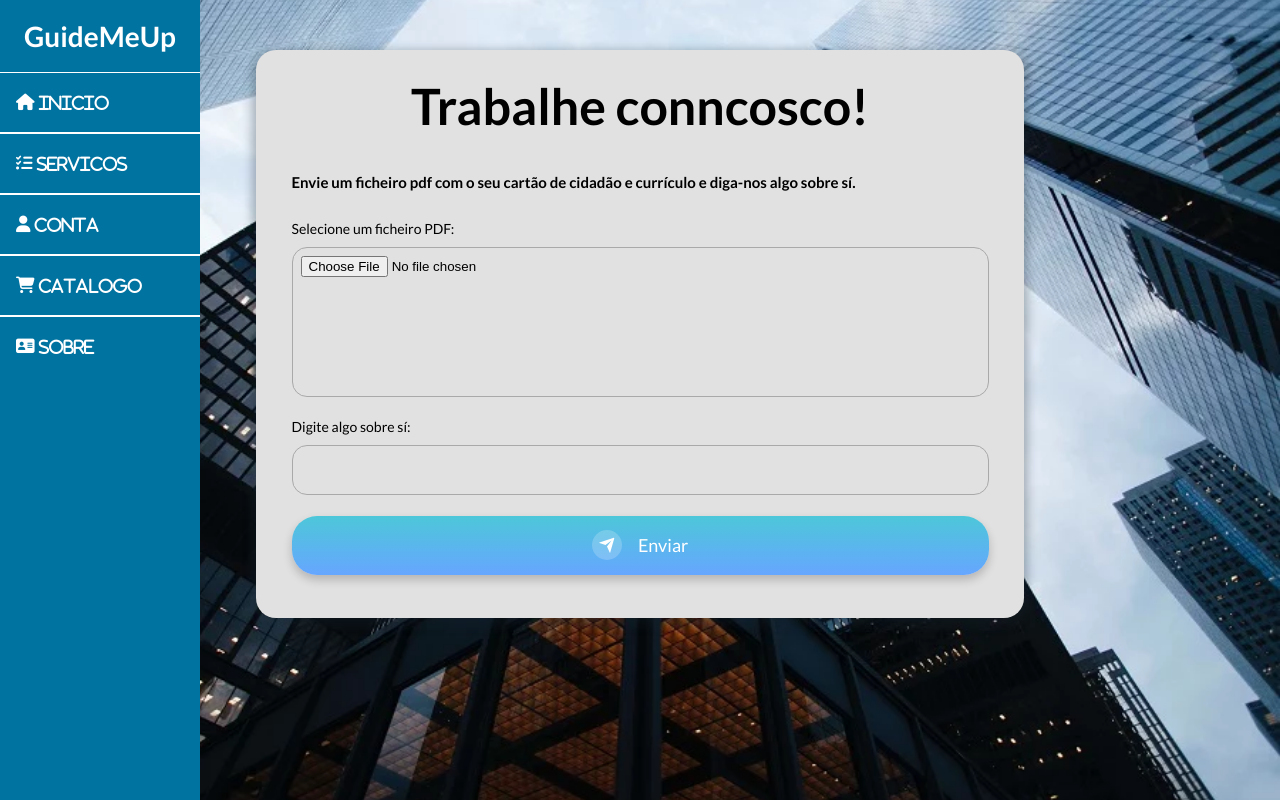
After one commit to TymeRod/AS-705, a Python web app: template templates/contrato.html in a window 1280 px wide. The commit adds this page. Run offline with Jinja, Linux system fonts and the light colour scheme; the template is opened without the code that fills it, so the values that code supplies are empty; some libraries are stand-ins or nearby versions.

Commit message:
contrato e mudanças

```diff
--- /dev/null
+++ b/templates/contrato.html
@@ -0,0 +1,226 @@
+<!DOCTYPE html>
+<html>
+<head>
+    <title>GuideMeUp</title>
+    <link href="../css/main.css" rel="stylesheet" />
+    <script src="../css/js/main.js"></script>
+
+    <meta name="viewport" content="width=device-width, initial-scale=1.0">
+    <script src="https://kit.fontawesome.com/56b0a879ad.js" crossorigin="anonymous"></script>
+
+    <style>
+        @import 'https://fonts.googleapis.com/css?family=Lato:400,600,700&subset=latin-ext';
+        body {
+  background: #ececec;
+  font-family: 'Lato';
+  padding: 10px 0;
+  margin: 0;
+  font-size: 14px;
+  overflow-x: hidden;
+  min-width: 345px;
+}
+* {
+  box-sizing: border-box;
+}
+
+
+h1 {
+  text-align: center;
+}
+form {
+  max-width: 768px;
+  display: block;
+  background: #e2e1e1;;
+  border-radius: 20px;
+  padding: 25px;
+  margin: 40px auto;
+  box-shadow: 0 4px 10px 4px rgba(19, 35, 47, 0.3);
+  color: #000000;
+}
+fieldset {
+  border: none;
+  margin: 10px auto;
+}
+  legend {
+    margin: 30px 0 0;
+    font-size: 24px;
+    font-weight: 700;
+  }
+
+.double-input {
+  margin: 20px auto;
+  & > div {
+    float: left;
+    width: 48%;
+    margin-bottom: 10px;
+    margin: 0 1% 10px;
+  }
+  &:after {
+    content: "";
+    display: table;
+    clear: both;
+  }
+}
+.form-input-container {
+    font-size: 20px;
+}
+  label {
+    display: block;
+    margin-bottom: 10px;
+  }
+  &.date-select select {
+    width: 47%;
+    &:first-of-type {
+      margin-right: 3%;
+    }
+  }
+  select {
+    width: 100%;
+    color: white;
+    background: transparent;
+    border: 1px solid #0a0a0a;
+    padding: 8px;
+    height: 35px;
+  }
+     &:focus {
+      border: 1px solid #000000;
+    }
+    option {
+      color: rgb(0, 0, 0);
+    }
+
+  input {
+    width: 80%;
+    color: rgb(0, 0, 0);
+    padding: 8px;
+    height: 35px;
+    background: transparent;
+    border: 1px solid #a9a9a9;
+  }&:focus {
+      border: 1px solid #f80000;
+    }
+
+
+    button {
+  font-family: inherit;
+  width: 100%;
+  margin-top: 3%;
+  font-size: 18px;
+  background: linear-gradient(to bottom, #4dc7d9 0%,#66a6ff 100%);
+  color: white;
+  padding: 0.8em 1.2em;
+  display: flex;
+  align-items: center;
+  justify-content: center;
+  border: none;
+  border-radius: 25px;
+  box-shadow: 0px 5px 10px rgba(0, 0, 0, 0.2);
+  transition: all 0.3s;
+}
+
+button:hover {
+  transform: translateY(-3px);
+  box-shadow: 0px 8px 15px rgba(0, 0, 0, 0.3);
+}
+
+button:active {
+  transform: scale(0.95);
+  box-shadow: 0px 2px 5px rgba(0, 0, 0, 0.2);
+}
+
+button span {
+  display: block;
+  margin-left: 0.4em;
+  transition: all 0.3s;
+}
+
+button svg {
+  width: 18px;
+  height: 18px;
+  fill: white;
+  transition: all 0.3s;
+}
+
+button .svg-wrapper {
+  display: flex;
+  align-items: center;
+  justify-content: center;
+  width: 30px;
+  height: 30px;
+  border-radius: 50%;
+  background-color: rgba(255, 255, 255, 0.2);
+  margin-right: 0.5em;
+  transition: all 0.3s;
+}
+
+button:hover .svg-wrapper {
+  background-color: rgba(255, 255, 255, 0.5);
+}
+
+button:hover svg {
+  transform: rotate(45deg);
+}
+
+.image-center {
+    display: block;
+    margin-left: auto;
+    margin-right: auto;
+}
+
+.bckgrnd {
+  background-color: #e9e9e9;
+  border-radius: 10px;
+}
+
+
+    </style>
+</head>
+<body>
+    <div class="background-layer" style="background-image: url('../css/images/admin-ajax.webp');"></div>
+    <div class="navbar" style="background-color: #0073a1;">
+        <h1 style="width: 100%; height: auto; color:rgb(255, 255, 255) ;;">GuideMeUp</h1>
+        <a href="{{url_for('.account')}}" style="border: 1px solid white; border-left: 0;border-right: 0;" > <i class ="fa-sharp fa-solid fa-home fa-xs"style="display: inline;"> Inicio</i></a>
+
+        <a href="#"  style= "border: 1px solid white; border-left: 0;border-right: 0;"> <i class="fa-sharp fa-solid fa-list-check fa-xs" style="display: inline;"> Servicos</i></a>
+
+        <a href="#" style="border: 1px solid white; border-left: 0;border-right: 0;" > <i class ="fa-sharp fa-solid fa-user fa-xs"style="display: inline;"> Conta</i></a>
+
+
+        <a href="#" style="border: 1px solid white; border-left: 0;border-right: 0;" > <i class="fa-sharp fa-solid fa-cart-shopping fa-xs" style="display: inline;"> Catalogo</i></a>
+
+
+        <a href="#" style="border-top:1px solid white ;" > <i class="fas fa-address-card fa-xs" style="display: inline;"> Sobre</i></a>
+
+
+    </div>
+    <form>
+      <fieldset>
+        <!DOCTYPE html>
+<html>
+<body>
+
+<form action="/upload" method="post" enctype="multipart/form-data">
+  <h1 style="font-size: 50px;color: #000000; margin-top: -2%;">Trabalhe conncosco!</h1><br>
+  <h2 style="font-size: 15px;color: #000000; margin-top: -2%;margin-left: 0%;">Envie um ficheiro pdf com o seu cartão de cidadão e currículo e diga-nos algo sobre sí.</h2><br>
+
+
+  <label for="file">Selecione um ficheiro PDF:</label>
+  <input style="height: 150px; border-radius: 15px;width: 100%;"type="file" id="file" name="file" accept=".pdf">
+  <label style="margin-top: 3%;"for="text_input">Digite algo sobre sí:</label>
+  <input style="border-radius: 15px;height: 50px; width: 100%;"type="text" id="text_input" name="text_input">
+  <button>
+    <div class="svg-wrapper-1">
+      <div class="svg-wrapper">
+        <svg xmlns="http://www.w3.org/2000/svg" viewBox="0 0 24 24" width="24" height="24">
+          <path fill="none" d="M0 0h24v24H0z"></path>
+          <path fill="currentColor" d="M1.946 9.315c-.522-.174-.527-.455.01-.634l19.087-6.362c.529-.176.832.12.684.638l-5.454 19.086c-.15.529-.455.547-.679.045L12 14l6-8-8 6-8.054-2.685z"></path>
+        </svg>
+      </div>
+    </div>
+    <span>Enviar</span>
+  </button>
+</form>
+
+
+</body>
+</html>
```
Also changed, not shown: templates/account.html (+20 -12 lines), css/images/admin-ajax.webp (added).
